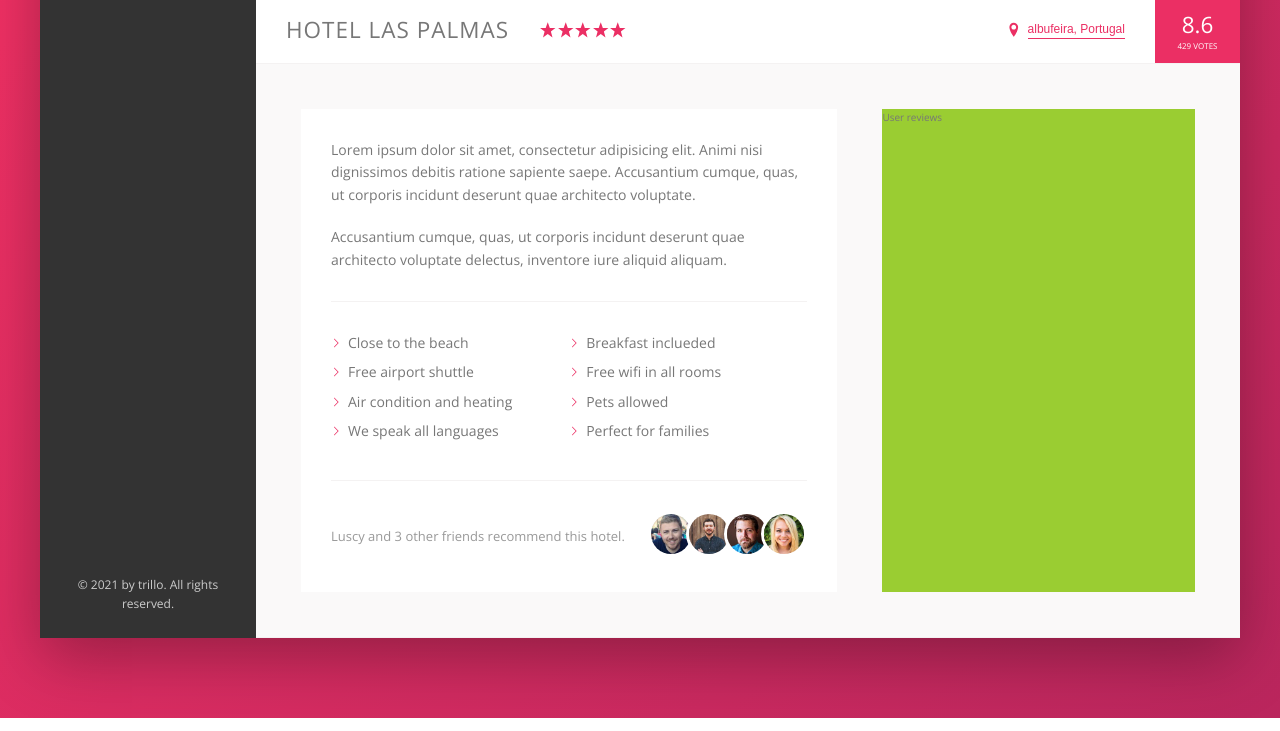
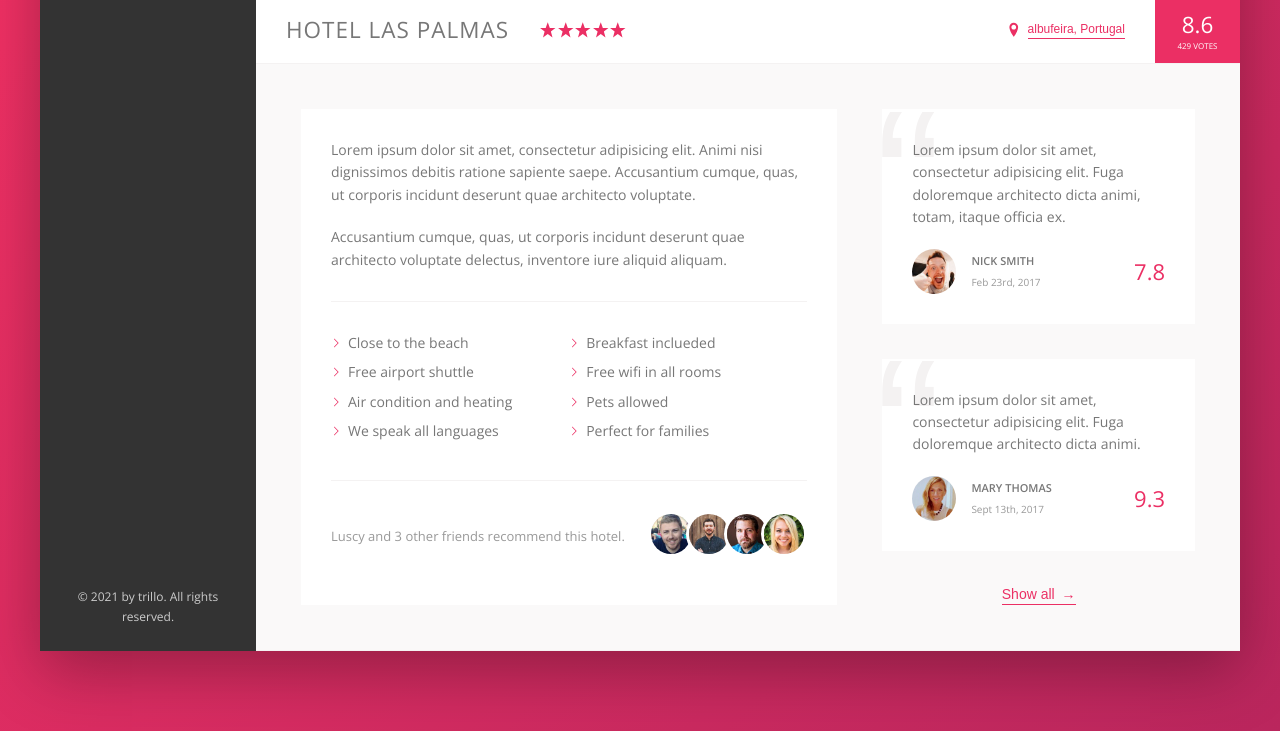
Before and after one commit to ZobaerIslam/Trillo, a website: page index.html in a window 1280 px wide. Shown: the part 538-1269 px from the top of the page. Drawn offline with nearby package versions, Linux system fonts and the light colour scheme.

Commit message:
built the user reviews section

```diff
--- a/index.html
+++ b/index.html
@@ -165,7 +165,35 @@
                         </div>
                     </div>
                     <div class="user-reviews">
-                        User reviews
+                        <figure class="review">
+                            <blockquote class="review__text">
+                                Lorem ipsum dolor sit amet, consectetur adipisicing elit.
+                                Fuga doloremque architecto dicta animi, totam, itaque officia ex.
+                            </blockquote>
+                            <figcaption class="review__user">
+                                <img src="img/user-1.jpg" alt="User 1" class="review__photo">
+                                <div class="review__user-box">
+                                    <p class="review__user-name">Nick Smith</p>
+                                    <p class="review__user-date">Feb 23rd, 2017</p>
+                                </div>
+                                <div class="review__rating">7.8</div>
+                            </figcaption>
+                        </figure>
+                        <figure class="review">
+                            <blockquote class="review__text">
+                                Lorem ipsum dolor sit amet, consectetur adipisicing elit.
+                                Fuga doloremque architecto dicta animi.
+                            </blockquote>
+                            <figcaption class="review__user">
+                                <img src="img/user-2.jpg" alt="User 2" class="review__photo">
+                                <div class="review__user-box">
+                                    <p class="review__user-name">Mary Thomas</p>
+                                    <p class="review__user-date">Sept 13th, 2017</p>
+                                </div>
+                                <div class="review__rating">9.3</div>
+                            </figcaption>
+                        </figure>
+                        <button class="btn-inline">Show all <span>&rarr;</span></button>
                     </div>
                 </div>
             </main>
--- a/sass/_components.scss
+++ b/sass/_components.scss
@@ -289,8 +289,17 @@
     cursor: pointer;
     transition: all .2s;
 
+    & span {
+        margin-left: 3px;
+        transition: margin-left .2s;
+    }
+
     &:hover {
         color: var(--color-grey-dark-1);
+
+        span {
+            margin-left: 8px;
+        }
     }
 
     &:focus {
@@ -393,3 +402,69 @@
         }
     }
 }
+
+
+
+/////////////////////////////////////////
+/////   REVIEWS
+
+.review {
+    background-color: #fff;
+    box-shadow: var(--shadow-light);
+    padding: 3rem;
+    margin-bottom: 3.5rem;
+    position: relative;
+    overflow: hidden;
+
+    &__text {
+        margin-bottom: 2rem;
+        z-index: 10;
+        position: relative;
+    }
+
+    &__user {
+        display: flex;
+        align-items: center;
+    }
+
+    &__photo {
+        height: 4.5rem;
+        width: 4.4rem;
+        border-radius: 50%;
+        margin-right: 1.5rem;
+    }
+
+    &__user-box {
+        margin-right: auto;
+    }
+
+    &__user-name {
+        font-size: 1.1rem;
+        font-weight: 600;
+        text-transform: uppercase;
+        margin-bottom: .4rem;
+    }
+
+    &__user-date {
+        font-size: 1rem;
+        color: var(--color-grey-dark-3);
+    }
+
+    &__rating {
+        color: var(--color-primary);
+        font-size: 2.2rem;
+        font-weight: 300;
+    }
+
+    &::before {
+        content: "\201C";
+        position: absolute;
+        top: -2.85rem;
+        left: -.75rem;
+        line-height: 1;
+        font-size: 20rem;
+        color: var(--color-grey-light-2);
+        font-family: sans-serif;
+        z-index: 1;
+    }
+}
--- a/sass/_layout.scss
+++ b/sass/_layout.scss
@@ -38,6 +38,7 @@
 
 
 .detail {
+    font-size: 1.4rem;
     display: flex;
     padding: 4.5rem;
     background-color: var(--color-grey-light-1);
@@ -45,7 +46,6 @@
 }
 
 .description {
-    font-size: 1.4rem;
     background-color: #fff;
     padding: 3rem;
     box-shadow: --shadow-light;
@@ -54,6 +54,9 @@
 }
 
 .user-reviews {
-    background-color: yellowgreen;
     flex: 1;
+
+    display: flex;
+    flex-direction: column;
+    align-items: center;
 }
```
Also changed, not shown: css/style.css.
